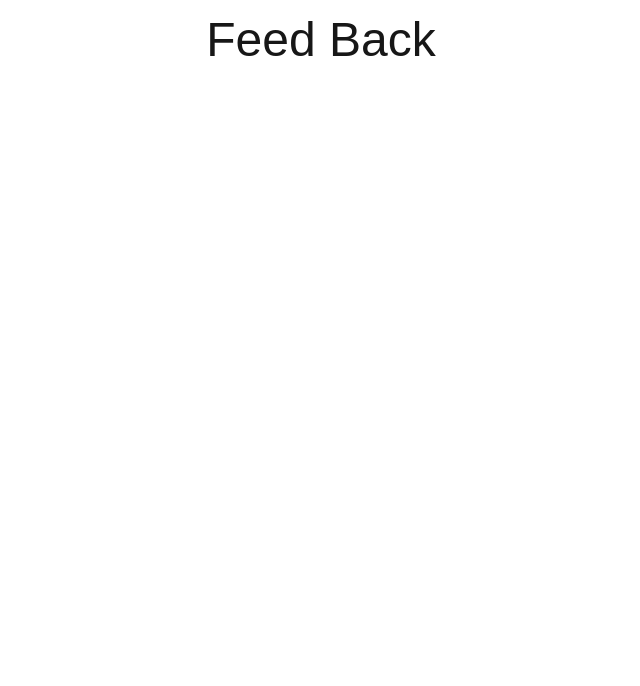
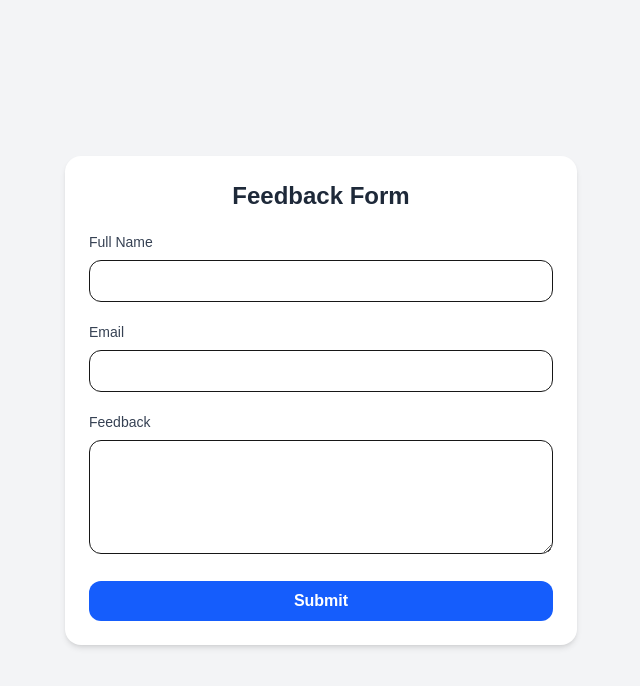
Before and after one commit to callasumamahesh/feedBack-Form, a Next.js app: page / in a window 1280 px wide. Shown: the top 686 px of the page, without its empty margins (319-959 px from the left). Built offline with nearby package versions, Linux system fonts and the light colour scheme.

Commit message:
created a new feedback component

```diff
--- /dev/null
+++ b/app/components/feedBackForm.js
@@ -0,0 +1,113 @@
+'use client';
+
+import { useState } from 'react';
+
+export default function FeedbackForm() {
+  const [formData, setFormData] = useState({
+    name: '',
+    email: '',
+    message: '',
+  });
+
+  const [errors, setErrors] = useState({});
+  const [loading, setLoading] = useState(false);
+
+  const validateEmail = (email) => {
+    return /^[^\s@]+@[^\s@]+\.[^\s@]+$/.test(email);
+  };
+
+  const handleChange = (e) => {
+    const { name, value } = e.target;
+    setFormData((prev) => ({ ...prev, [name]: value }));
+
+    // Live validation
+    setErrors((prev) => ({
+      ...prev,
+      [name]: '',
+    }));
+  };
+
+  const handleSubmit = (e) => {
+    e.preventDefault();
+
+    const newErrors = {};
+    if (!formData.name.trim()) newErrors.name = 'Full Name is required';
+    if (!formData.email.trim()) {
+      newErrors.email = 'Email is required';
+    } else if (!validateEmail(formData.email)) {
+      newErrors.email = 'Please enter a valid email';
+    }
+    if (!formData.message.trim()) newErrors.message = 'Feedback is required';
+
+    if (Object.keys(newErrors).length > 0) {
+      setErrors(newErrors);
+      return;
+    }
+
+    setLoading(true);
+
+    setTimeout(() => {
+      alert('Feedback submitted successfully!');
+      setFormData({ name: '', email: '', message: '' });
+      setErrors({});
+      setLoading(false);
+    }, 1500);
+  };
+
+  return (
+    <div className="min-h-screen flex items-center justify-center bg-gray-100 p-4">
+      <form
+        onSubmit={handleSubmit}
+        className="w-full max-w-lg bg-white shadow-md rounded-2xl p-6 space-y-5"
+      >
+        <h2 className="text-2xl font-bold text-center text-gray-800">Feedback Form</h2>
+
+        <div>
+          <label className="block text-sm font-medium text-gray-700 pb-2">Full Name</label>
+          <input
+            name="name"
+            type="text"
+            value={formData.name}
+            onChange={handleChange}
+            className="w-full px-4 py-2 border rounded-xl focus:outline-none focus:ring-2 focus:ring-blue-500"
+          />
+          {errors.name && <p className="text-red-600 text-sm mt-1">{errors.name}</p>}
+        </div>
+
+        <div>
+          <label className="block text-sm font-medium text-gray-700 pb-2">Email</label>
+          <input
+            name="email"
+            type="email"
+            value={formData.email}
+            onChange={handleChange}
+            className="w-full px-4 py-2 border rounded-xl focus:outline-none focus:ring-2 focus:ring-blue-500"
+          />
+          {errors.email && <p className="text-red-600 text-sm mt-1">{errors.email}</p>}
+        </div>
+
+        <div>
+          <label className="block text-sm font-medium text-gray-700 pb-2">Feedback</label>
+          <textarea
+            name="message"
+            value={formData.message}
+            onChange={handleChange}
+            rows={4}
+            className="w-full px-4 py-2 border rounded-xl focus:outline-none focus:ring-2 focus:ring-blue-500"
+          />
+          {errors.message && <p className="text-red-600 text-sm mt-1">{errors.message}</p>}
+        </div>
+
+        <button
+          type="submit"
+          disabled={loading}
+          className={`w-full py-2 px-4 bg-blue-600 text-white font-semibold rounded-xl transition duration-200 cursor-pointer ${
+            loading ? 'opacity-60 cursor-not-allowed' : 'hover:bg-blue-700'
+          }`}
+        >
+          {loading ? 'Submitting...' : 'Submit'}
+        </button>
+      </form>
+    </div>
+  );
+}
--- a/app/page.js
+++ b/app/page.js
@@ -1,9 +1,10 @@
 import React from 'react'
+import FeedbackForm from './components/feedBackForm'
 
 function page() {
   return (
     <div>
-      <h1 className='text-center text-5xl mt-4'>Feed Back</h1>
+      <FeedbackForm />
     </div>
   )
 }
```
